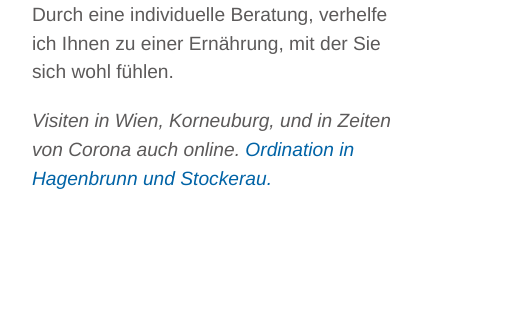
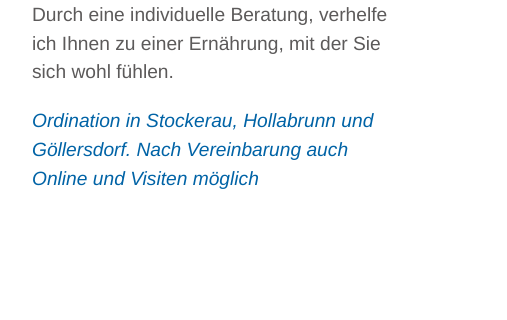
Before and after one commit to diaetologieFlandorfer/diaetologieFlandorfer.github.io, a plain HTML site: page index.html in a window 1280 px wide. Shown: the part 341-661 px from the top of the page, 143-650 px from the left. Drawn offline with nearby package versions, Linux system fonts and the light colour scheme.

Commit message:
deploy: diaetologieFlandorfer/website@af513a01109c002600d6015f01464ed285227085

```diff
--- a/index.html
+++ b/index.html
@@ -120,7 +120,7 @@
       <div class="col-12 col-md-7 col-lg-6 order-2 order-md-1">
         <h1 id="medizinische-ernährungsberatung">Medizinische Ernährungsberatung</h1>
 <p>Durch eine individuelle Beratung, verhelfe ich Ihnen zu einer Ernährung, mit der Sie sich wohl fühlen.</p>
-<p><em>Visiten in Wien, Korneuburg, und in Zeiten von Corona auch online. <a href="/kontakt">Ordination in Hagenbrunn und Stockerau.</a></em></p>
+<p><em><a href="/kontakt">Ordination in Stockerau, Hollabrunn und Göllersdorf. Nach Vereinbarung auch Online und Visiten möglich</a></em></p>
 
 
       </div>
```
